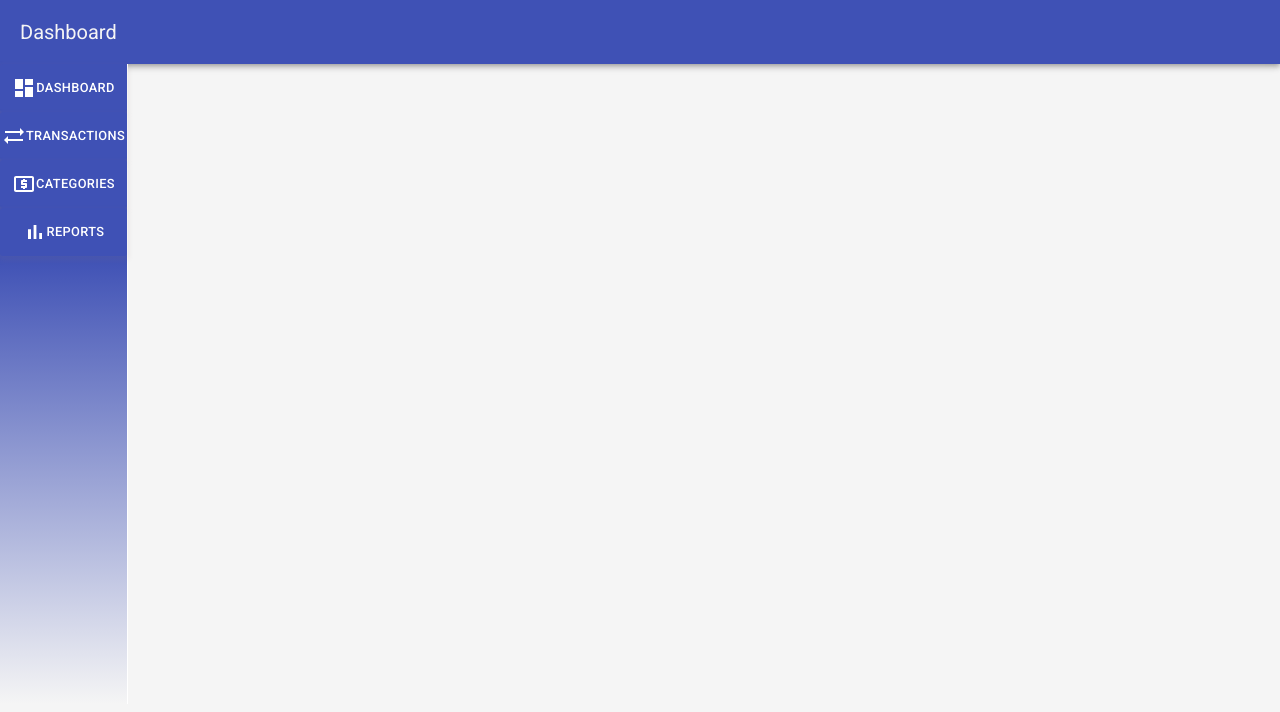
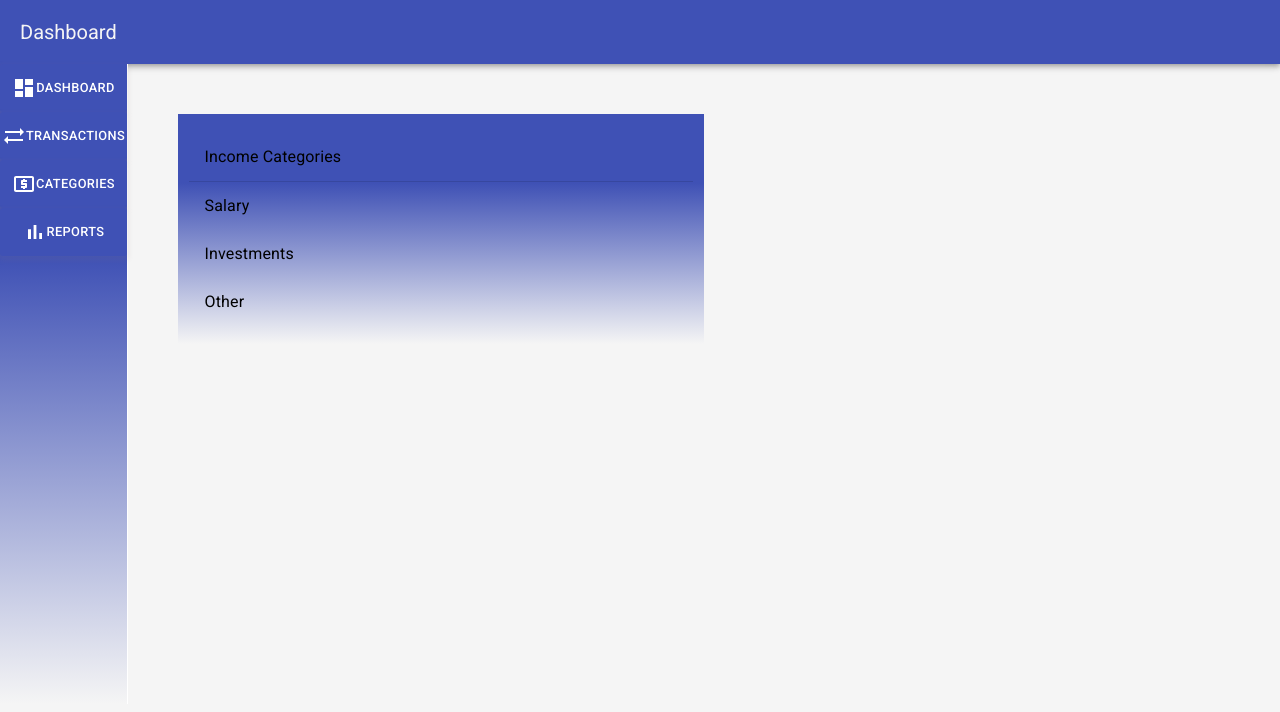
Before and after one commit to CardoTisler/Behemoth, a React (Create React App) app: page /categories in a window 1280 px wide. Shown: the top 712 px of the page. Built offline with nearby package versions, Linux system fonts and the light colour scheme.

Commit message:
initial CategoryList component mockup

```diff
--- a/src/App.js
+++ b/src/App.js
@@ -26,7 +26,7 @@ function App() {
   //   clothes: {
   //     monthlyMax: 50
   //   }
-  // })
+   // })
 
   const handleBannerText = (props) => {
     setBannerTitle(props.text)
--- a/src/components/categories/Categories.js
+++ b/src/components/categories/Categories.js
@@ -1,8 +1,9 @@
 import { Box } from "@material-ui/core";
-
+import CategoryList from './CategoryList'
 const Categories = (props) => {
     return (
         <Box>
+            <CategoryList listTitle='Income Categories'/>
         </Box>
     )
 }
--- a/src/components/categories/CategoryList.js
+++ b/src/components/categories/CategoryList.js
@@ -1,11 +1,49 @@
+import { Divider, List, ListItem, ListItemText, Box } from '@material-ui/core'
 import React from 'react'
+import {useState} from 'react'
+import { makeStyles } from '@material-ui/core/styles';
+// const [incomeList, setIncomeList] = useState([
+//     'Salary', 'Investments', 'Other'
+// ])
 
-const CategoryList = () => {
+const useStyles = makeStyles({
+    root: {
+        background: 'linear-gradient(180deg , #3f51b5 30%, rgb(0 0 0 / 0%) 100%)',
+        width: '50%',
+        padding: '1%'
+    }
+})
+
+const renderArrToListElements = (array) => {
+    return array.map(element => {
+    return(
+        <ListItem button key={element}>
+            <ListItemText primary={element} />
+        </ListItem>)
+    })
+}
+
+const CategoryList = (props) => {
+    const [incomeList, setIncomeList] = useState(['Salary', 'Investments', 'Other'])
+    const classes = useStyles()
+
     return (
-        <div>
+        <Box className={classes.root}>
+            <List>
+                <ListItem>
+                    <ListItemText primary={props.listTitle} />
+                </ListItem>
+                <Divider />
 
-        </div>
+                {renderArrToListElements(incomeList)}
+
+            </List>
+        </Box>
     )
 }
 
+CategoryList.defaultProps = {
+    listTitle: 'List title unset'
+}
+//TODO: add PropType - check that incomeList array contains ONLY strings
 export default CategoryList
```
